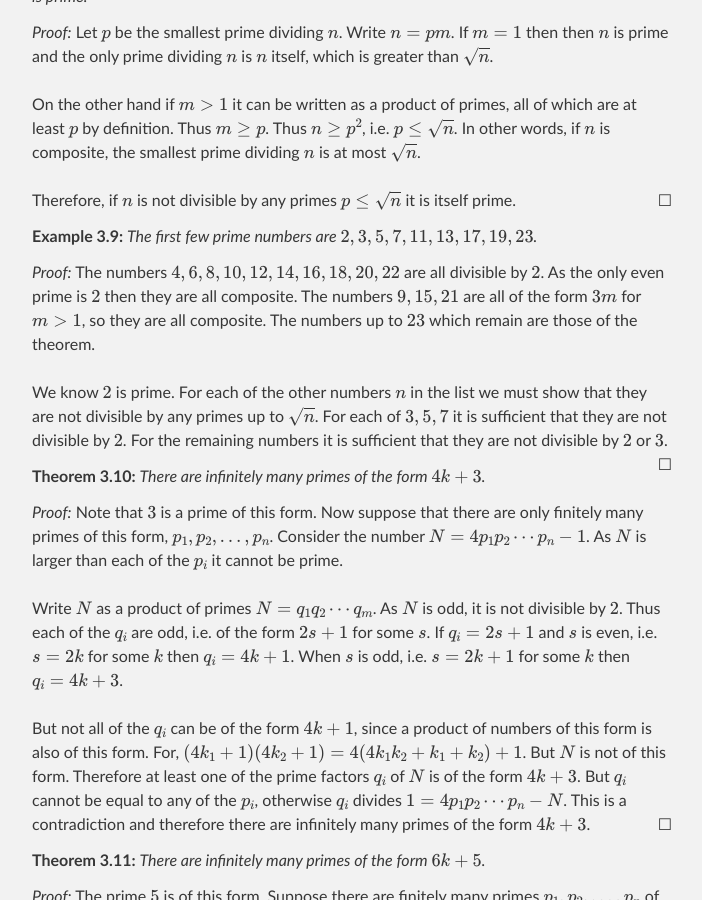
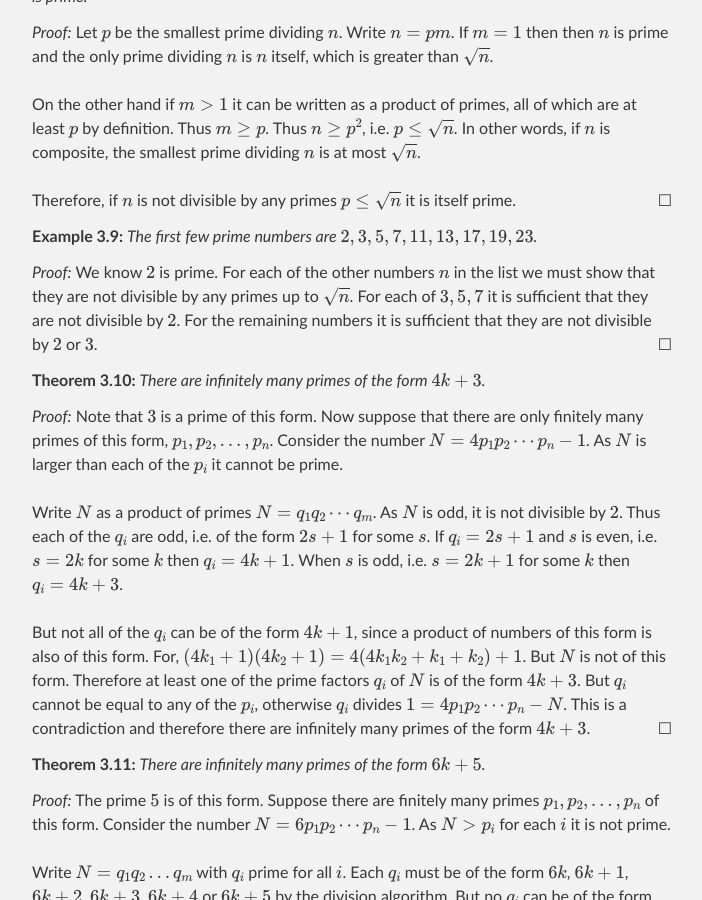
Before and after one commit to wbhart/SimpleMath, a Jekyll site: the page built from test.html, in a window 1280 px wide and 900 px high, scrolled down 11723 px. Shown: the whole window, without its empty margins (288-990 px from the left). Built offline with Jekyll 4.4.1, drawn with Linux system fonts in a browser that asks for light colours; formulas are drawn with MathJax 3.

Commit message:
Update test.html

```diff
--- a/test.html
+++ b/test.html
@@ -567,11 +567,7 @@ Therefore, if $n$ is not divisible by any primes $p \leq \sqrt{n}$ it is itself
 <example> The first few prime numbers are $2, 3, 5, 7, 11, 13, 17, 19, 23$.
 </example>
 
-<proof> The numbers $4, 6, 8, 10, 12, 14, 16, 18, 20, 22$ are all divisible by $2$. As the only even prime is $2$
-then they are all composite. The numbers $9, 15, 21$ are all of the form $3m$ for $m > 1$, so they are all composite.
-The numbers up to $23$ which remain are those of the theorem. </br></br>
-
-We know $2$ is prime. For each of the other numbers $n$ in the list we must show that they are not divisible by any
+<proof> We know $2$ is prime. For each of the other numbers $n$ in the list we must show that they are not divisible by any
 primes up to $\sqrt{n}$. For each of $3, 5, 7$ it is sufficient that they are not divisible by $2$. For the remaining
 numbers it is sufficient that they are not divisible by $2$ or $3$.
 </proof>
```
